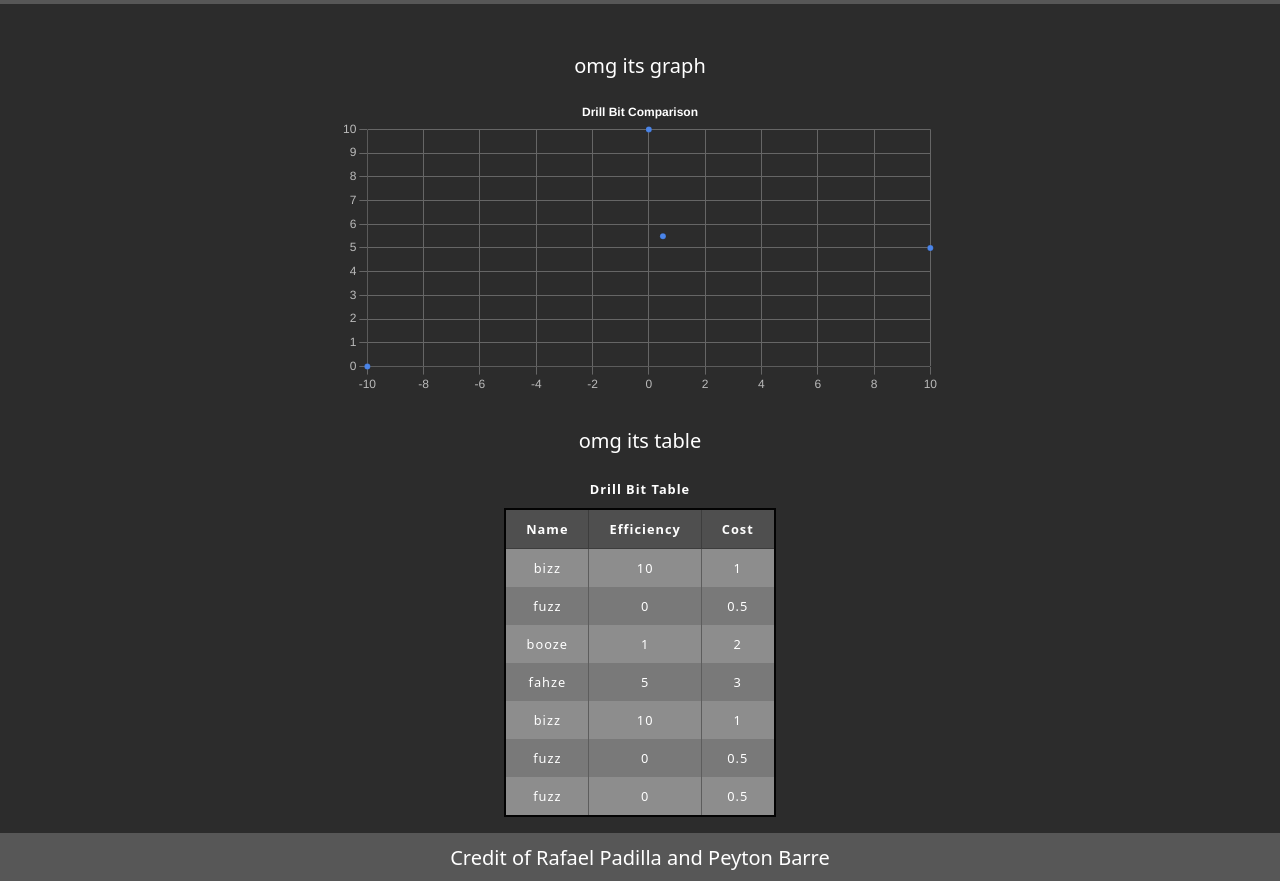
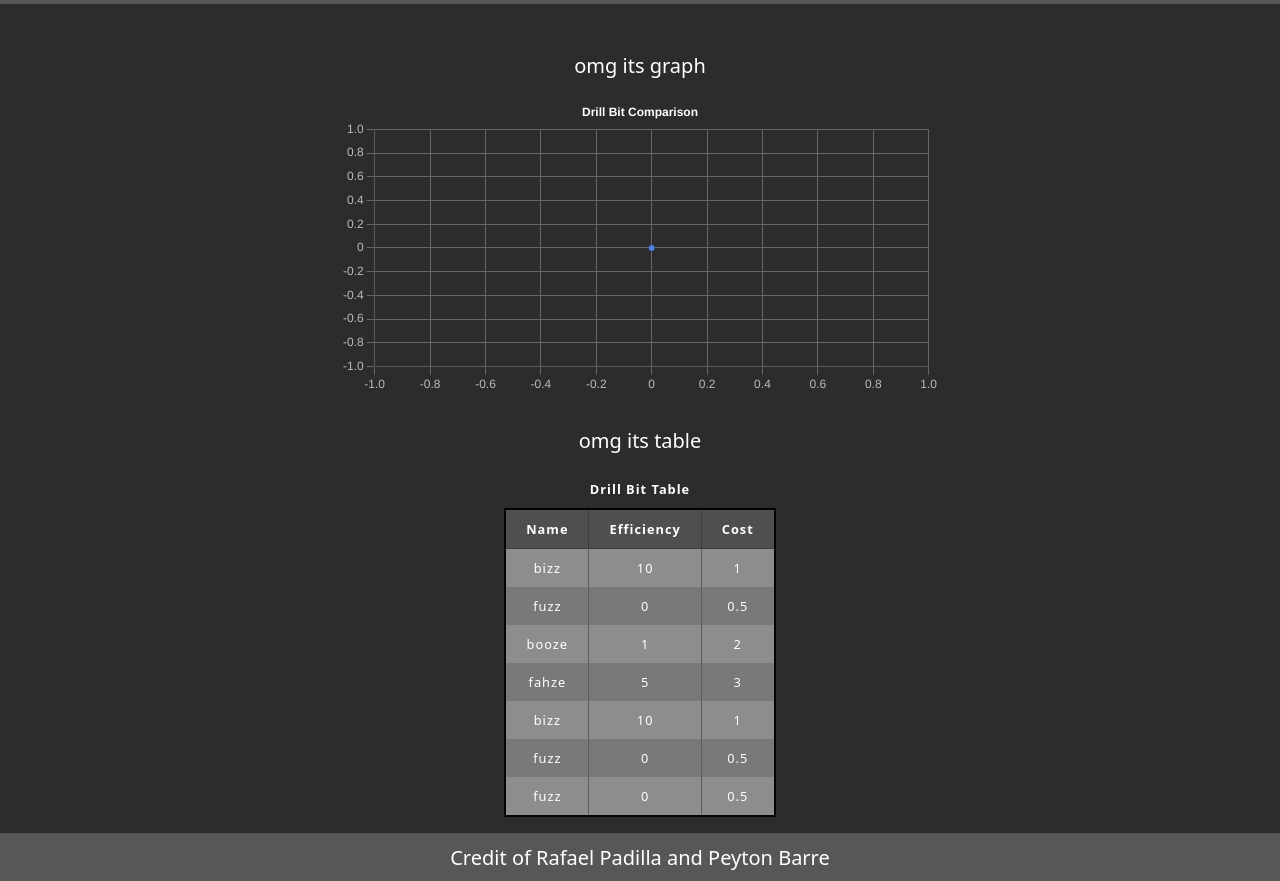
Before and after one commit to crispynoodlesoup/pb_drilling_solutions, a plain HTML site: page tools.html in a window 1280 px wide. Shown: the part 66-947 px from the top of the page. Drawn offline with nearby package versions, Linux system fonts and the light colour scheme.

Commit message:
RAFAEKCINUT

```diff
--- a/script/app.js
+++ b/script/app.js
@@ -4,19 +4,7 @@
 const data = {
     datasets: [{
         label: 'Scatter Dataset',
-        data: [{
-            x: -10,
-            y: 0
-        }, {
-            x: 0,
-            y: 10
-        }, {
-            x: 10,
-            y: 5
-        }, {
-            x: 0.5,
-            y: 5.5
-        }],
+        data: [{x: 0, y:0}],
         backgroundColor: '#4b85e9',
         color: "white"
     }],
```
Also changed, not shown: index.html (+1 -1 lines).
